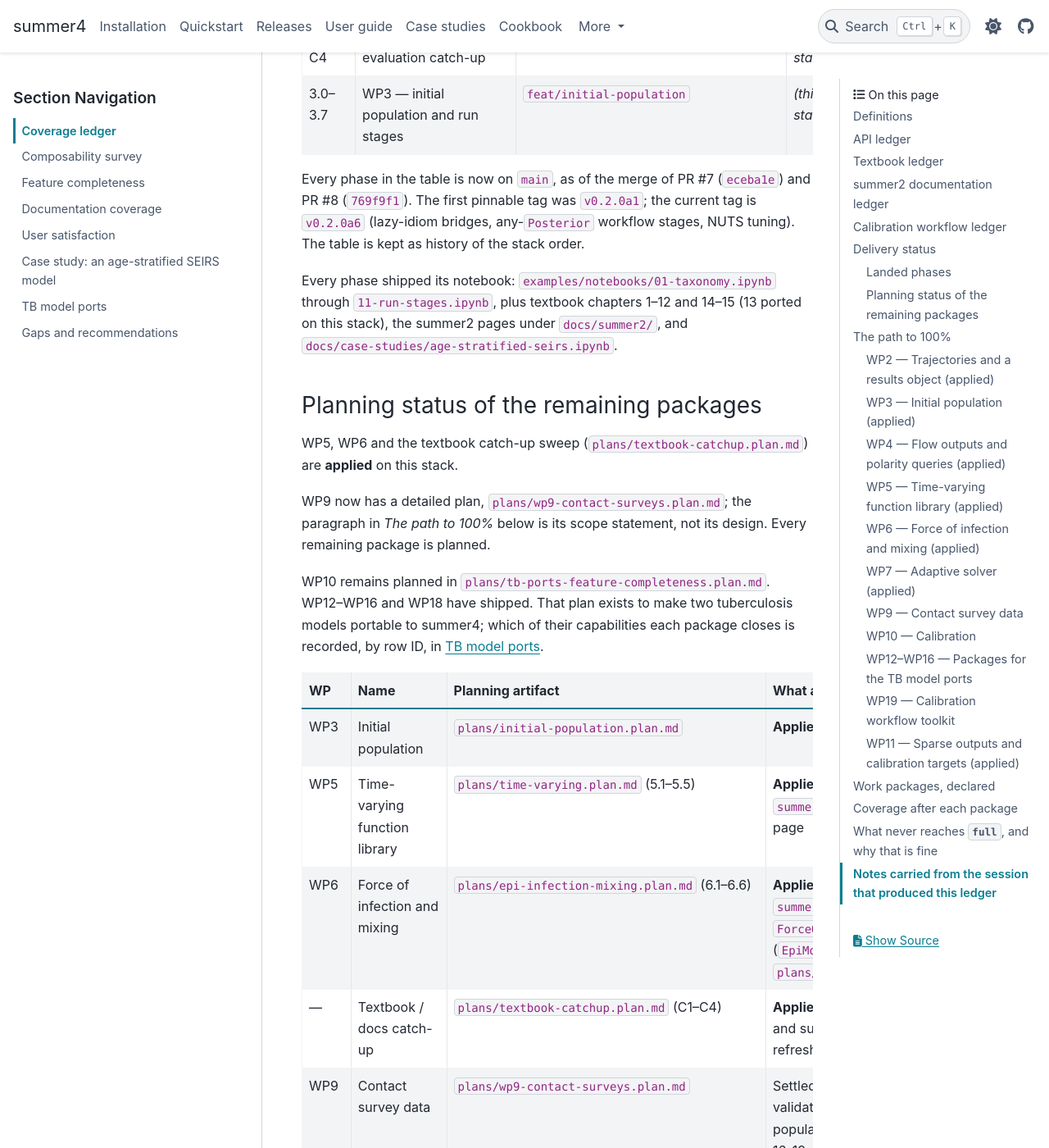
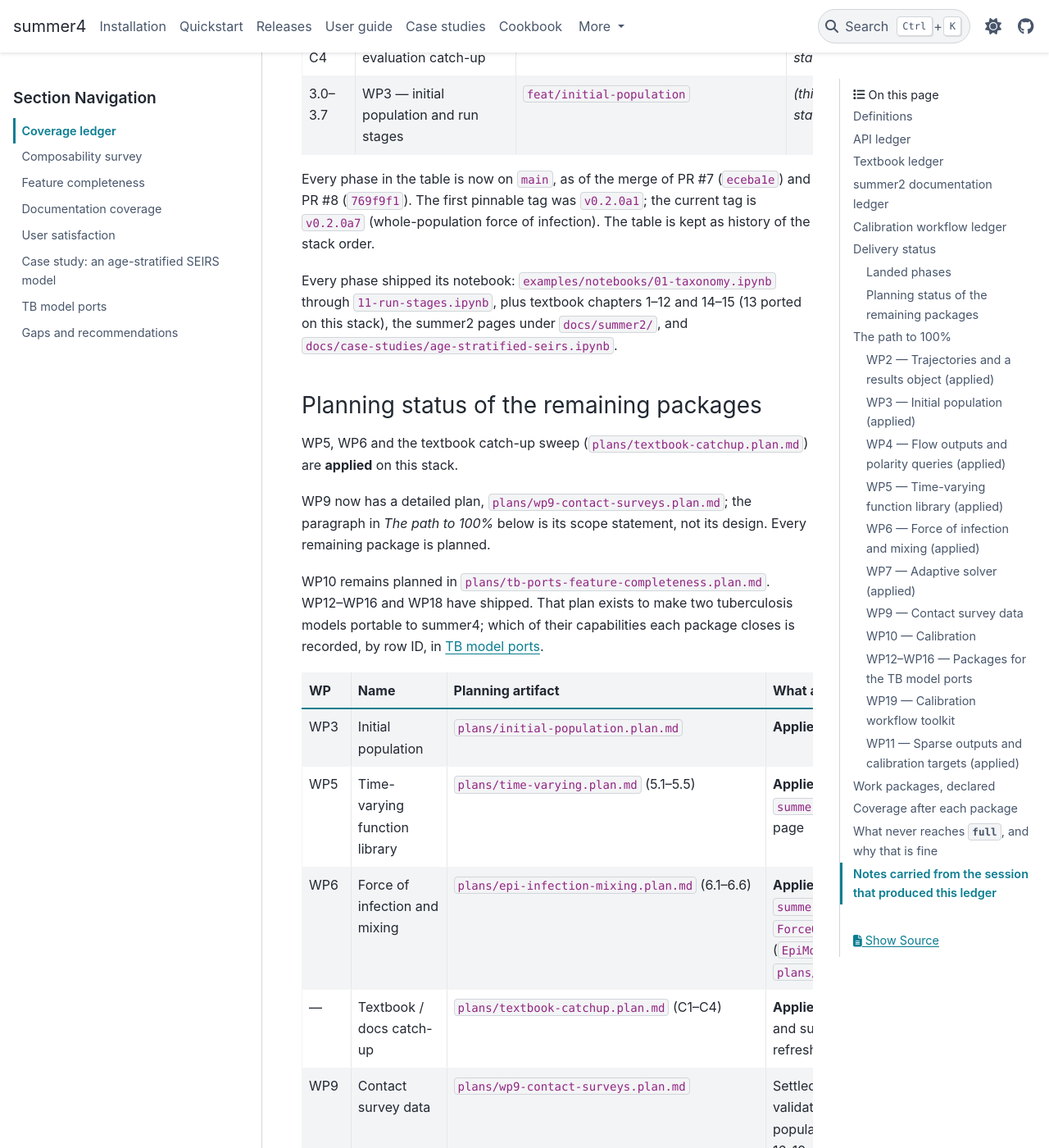
Before and after one commit to monash-emu/summer4, a Sphinx documentation site: the page built from docs/evaluation/coverage-ledger.md, in a window 1280 px wide and 1400 px high, scrolled down 10370 px. Shown: the whole window at 82% size. Built offline with Sphinx 7.4.7 and the PyData theme 0.15.4, drawn with Linux system fonts in a browser that asks for light colours; some of the changed text lies outside the part shown.

Commit message:
Release summer4 0.2.0a7 with the whole-population force of infection.

```diff
--- a/docs/conf.py
+++ b/docs/conf.py
@@ -13,8 +13,8 @@ os.environ["PYTHONPATH"] = _project_root + os.pathsep + os.environ.get("PYTHONPA
 project = "summer4"
 copyright = "2026, Monash EMU"
 author = "Monash EMU"
-release = "0.2.0a6"
-version = "0.2.0a6"
+release = "0.2.0a7"
+version = "0.2.0a7"
 
 extensions = [
     "myst_nb",
--- a/docs/evaluation/coverage-ledger.md
+++ b/docs/evaluation/coverage-ledger.md
@@ -197,7 +197,7 @@ contains every branch above it.
 
 Every phase in the table is now on `main`, as of the merge of PR #7
 (`eceba1e`) and PR #8 (`769f9f1`). The first pinnable tag was `v0.2.0a1`; the
-current tag is `v0.2.0a6` (lazy-idiom bridges, any-`Posterior` workflow stages, NUTS tuning). The table is kept as
+current tag is `v0.2.0a7` (whole-population force of infection). The table is kept as
 history of the stack order.
 
 Every phase shipped its notebook: `examples/notebooks/01-taxonomy.ipynb`
@@ -228,7 +228,7 @@ package closes is recorded, by row ID, in {doc}`tb-ports`.
 | — | Textbook / docs catch-up | `plans/textbook-catchup.plan.md` (C1–C4) | **Applied.** Ports for unblocked chapters and summer2 pages; evaluation prose refresh |
 | WP9 | Contact survey data | `plans/wp9-contact-surveys.plan.md` | Settled there: `ContactMatrix` loading and validation, rebinning, reciprocity, population adaptation, scaling, textbook 16-19 |
 | WP10 | Calibration | `plans/tb-ports-feature-completeness.plan.md` | Settled there: priors, likelihoods on `Target`, numpyro samplers (NUTS and gradient-free ensemble), MAP, posterior runs; lives in `summer4.epi` |
-| WP12 | Pinnable release | `plans/wp12-release.plan.md` | **Applied.** First tag `v0.2.0a1`; current tag `v0.2.0a6`. JAX is a core dependency; `frames` declares polars and pyarrow. Downstream smoke CI is step 3 of {doc}`../dev/roadmap` |
+| WP12 | Pinnable release | `plans/wp12-release.plan.md` | **Applied.** First tag `v0.2.0a1`; current tag `v0.2.0a7`. JAX is a core dependency; `frames` declares polars and pyarrow. Downstream smoke CI is step 3 of {doc}`../dev/roadmap` |
 | WP13 | Rate-tree math and tabular time series | `plans/tb-ports-feature-completeness.plan.md` | **Applied.** Math nodes, vector-valued table interpolation, `Lookup`, ageing sugar |
 | WP14 | Generalised force of infection | `plans/tb-ports-feature-completeness.plan.md` | **Applied.** `FOIKind.GENERALISED` with an exponent; selector-keyed infectiousness |
 | WP15 | Output algebra | `plans/tb-ports-feature-completeness.plan.md` | **Applied.** `Output` operators, windowed cumulative, multi-flow outputs, `OutputSet`, frames |
@@ -351,7 +351,7 @@ everything above, including WP11's declarative targets.
 **Closes:** *(no API rows)* · **Unblocks:** the Kiribati and tb_macro ports;
 see {doc}`tb-ports` for the rows each closes and the computed readiness after each.
 
-WP12 is **applied**: first tag `v0.2.0a1`, current tag `v0.2.0a6`. WP13 is
+WP12 is **applied**: first tag `v0.2.0a1`, current tag `v0.2.0a7`. WP13 is
 **applied**: math nodes, vector-valued table interpolation, `Lookup`, and ageing
 sugar. WP14 is **applied**: `FOIKind.GENERALISED` with a calibratable exponent,
 and infectiousness weights keyed by any selector, applied per compartment
--- a/pyproject.toml
+++ b/pyproject.toml
@@ -1,6 +1,6 @@
 [project]
 name = "summer4"
-version = "0.2.0a6"
+version = "0.2.0a7"
 description = "JAX-native compartmental modelling platform"
 readme = "README.md"
 requires-python = ">=3.13"
```
Also changed, not shown: CHANGELOG.md (+5 -3 lines), README.md (+1 -1 lines), docs/evaluation/tb-ports.md (+2 -2 lines), docs/getting-started/installation.md (+3 -3 lines), docs/index.md (+2 -2 lines), docs/releases/index.md (+2 -0 lines), docs/releases/v0.2.0a7.md (added, +55 -0 lines).
